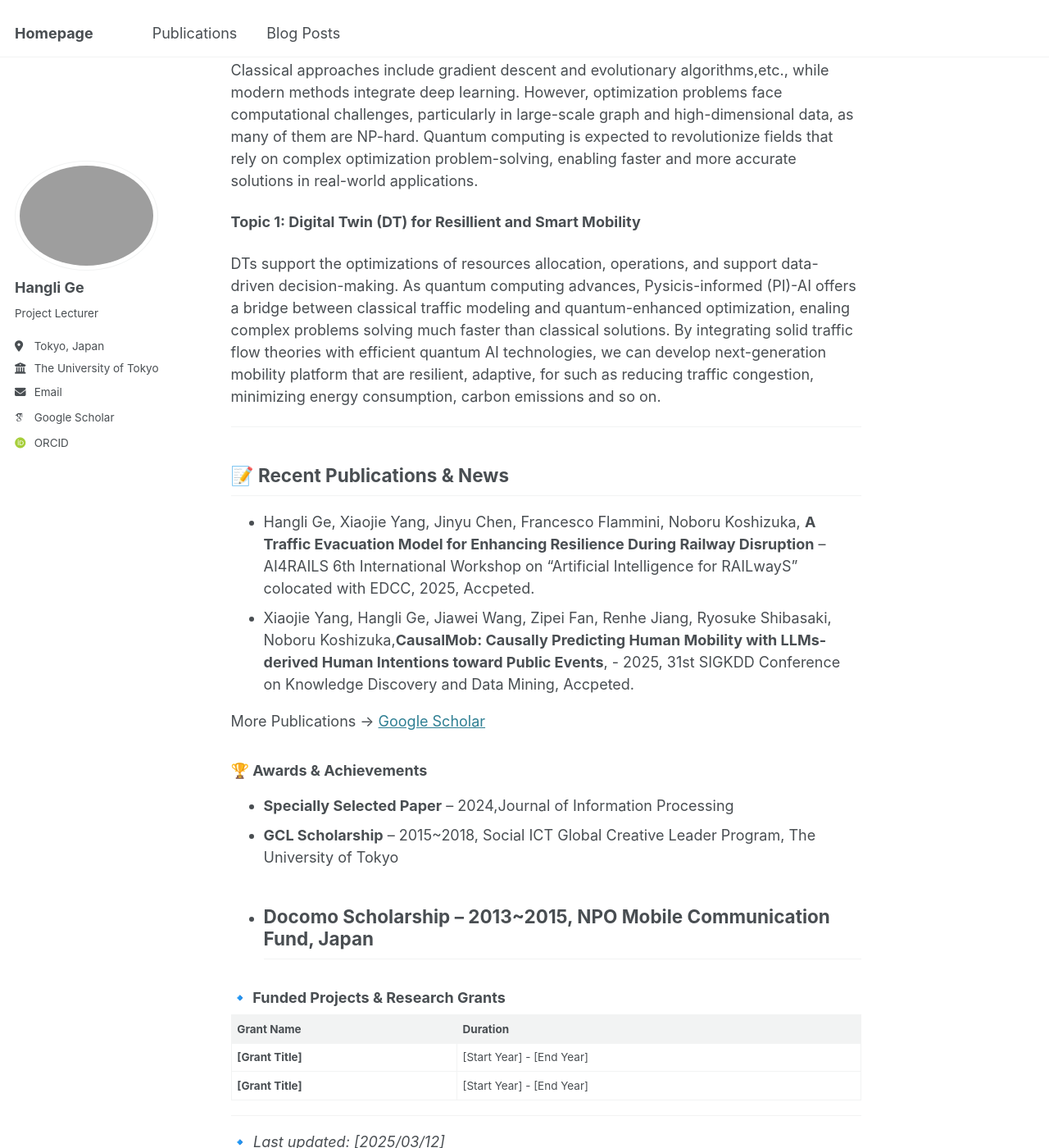
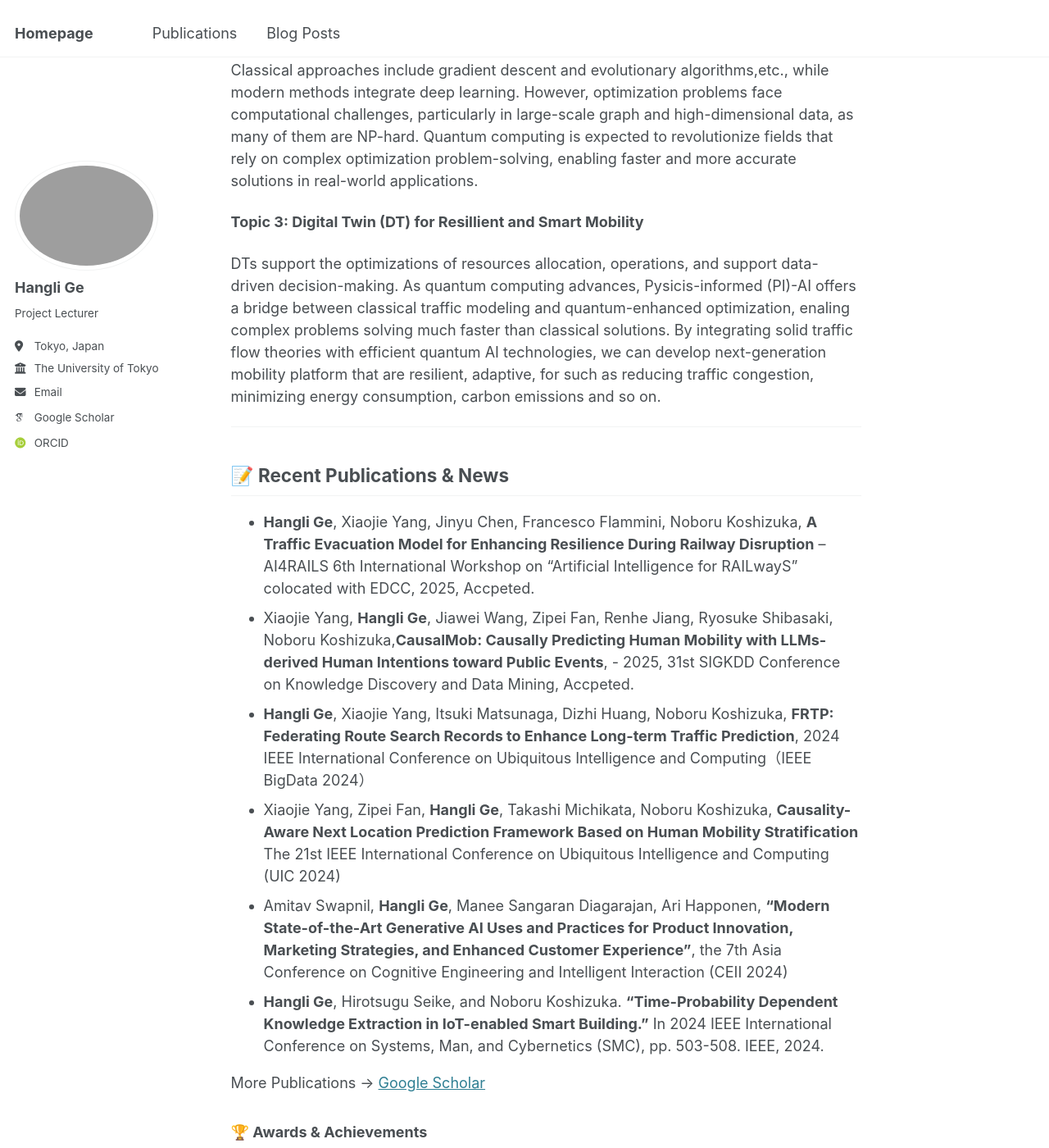
Before and after one commit to christie888/christie888.github.io, a Jekyll site: the page built from _pages/about.md, in a window 1280 px wide and 1400 px high, scrolled down 844 px. Shown: the whole window at 82% size. Built offline with Jekyll 4.4.1, drawn with Linux system fonts in a browser that asks for light colours; some web fonts are replaced; some of the changed text lies outside the part shown.

Commit message:
Update about.md

```diff
--- a/_pages/about.md
+++ b/_pages/about.md
@@ -17,16 +17,16 @@
 ## 🔬 Research Topics
  I am specializing in the following research areas:
 
- **Topic 2: Pysicis-informed (PI)-AI for Traffic/Congestion Prediction**
+ **Topic 1: Pysicis-informed (PI)-AI for Traffic/Congestion Prediction**
 
  Traditional AI models for traffic prediction rely on purely data-driven approaches, which often struggle with generalization, especially in unseen traffic dynamics. Incorporating physics-informed AI (PI-AI) integrates fundamental traffic flow theories into machine learning models. This ensures that predictions remain physically consistent, leading to more reliable and interpretable traffic forecasts.
 
- **Topic 3: Quantum Computing for Optimization Problems**
+ **Topic 2: Quantum Computing for Optimization Problems**
 
 Optimization is widely applied in machine learning, control and operations research. Classical approaches include gradient descent and evolutionary algorithms,etc., while modern methods integrate deep learning. However, optimization problems face computational challenges, particularly in large-scale graph and high-dimensional data, as many of them are NP-hard. Quantum computing is expected to revolutionize fields that rely on complex optimization problem-solving, enabling faster and more accurate solutions in real-world applications.
 
 
-**Topic 1: Digital Twin (DT) for Resillient and Smart Mobility**
+**Topic 3: Digital Twin (DT) for Resillient and Smart Mobility**
 
 DTs support the optimizations of resources allocation, operations, and support data-driven decision-making.
 As quantum computing advances, Pysicis-informed (PI)-AI offers a bridge between classical traffic modeling and quantum-enhanced optimization, enaling complex problems solving much faster than classical solutions. By integrating solid traffic flow theories with efficient quantum AI technologies, we can develop next-generation mobility platform that are resilient, adaptive, for such as reducing traffic congestion, minimizing energy consumption, carbon emissions  and so on.
@@ -34,8 +34,15 @@
 ---
 
 ## 📝 Recent Publications & News
- - Hangli Ge, Xiaojie Yang, Jinyu Chen, Francesco Flammini, Noboru Koshizuka, **A Traffic Evacuation Model for Enhancing Resilience During Railway Disruption** – AI4RAILS 6th International Workshop on “Artificial Intelligence for RAILwayS” colocated with EDCC, 2025, Accpeted.
- - Xiaojie Yang, Hangli Ge, Jiawei Wang, Zipei Fan, Renhe Jiang, Ryosuke Shibasaki, Noboru Koshizuka,**CausalMob: Causally Predicting Human Mobility with LLMs-derived Human Intentions toward Public Events**, - 2025, 31st SIGKDD Conference on Knowledge Discovery and Data Mining, Accpeted.
+ - **Hangli Ge**, Xiaojie Yang, Jinyu Chen, Francesco Flammini, Noboru Koshizuka, **A Traffic Evacuation Model for Enhancing Resilience During Railway Disruption** – AI4RAILS 6th International Workshop on “Artificial Intelligence for RAILwayS” colocated with EDCC, 2025, Accpeted.
+ - Xiaojie Yang, **Hangli Ge**, Jiawei Wang, Zipei Fan, Renhe Jiang, Ryosuke Shibasaki, Noboru Koshizuka,**CausalMob: Causally Predicting Human Mobility with LLMs-derived Human Intentions toward Public Events**, - 2025, 31st SIGKDD Conference on Knowledge Discovery and Data Mining, Accpeted.
+ - **Hangli Ge**, Xiaojie Yang, Itsuki Matsunaga, Dizhi Huang, Noboru Koshizuka, **FRTP: Federating Route Search Records to Enhance Long-term Traffic Prediction**, 2024 IEEE International Conference on Ubiquitous Intelligence and Computing（IEEE BigData 2024）
+ - Xiaojie Yang, Zipei Fan, **Hangli Ge**, Takashi Michikata, Noboru Koshizuka, **Causality-Aware Next Location Prediction Framework Based on Human Mobility Stratification** The 21st IEEE International Conference on Ubiquitous Intelligence and Computing (UIC 2024)
+ - Amitav Swapnil, **Hangli Ge**, Manee Sangaran Diagarajan, Ari Happonen, **“Modern State-of-the-Art Generative AI Uses and Practices for Product Innovation, Marketing Strategies, and Enhanced Customer Experience”**, the 7th Asia Conference on Cognitive Engineering and Intelligent Interaction (CEII 2024)
+ - 	**Hangli Ge**, Hirotsugu Seike, and Noboru Koshizuka. **"Time-Probability Dependent Knowledge Extraction in IoT-enabled Smart Building."** In 2024 IEEE International Conference on Systems, Man, and Cybernetics (SMC), pp. 503-508. IEEE, 2024.
+
+
+
 
 More Publications -> [Google Scholar](https://scholar.google.com/citations?user=8lFqJGMAAAAJ&hl=en)
 
```
